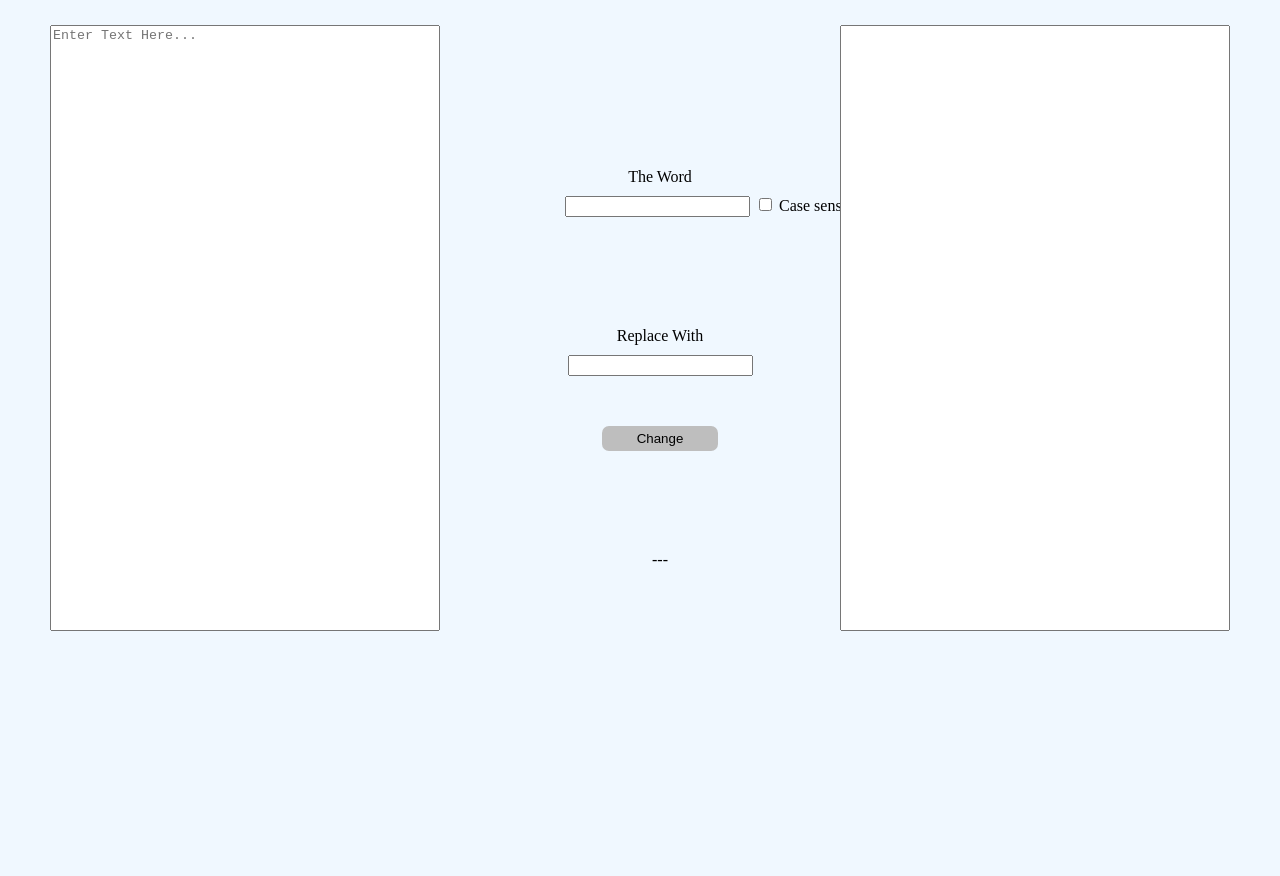
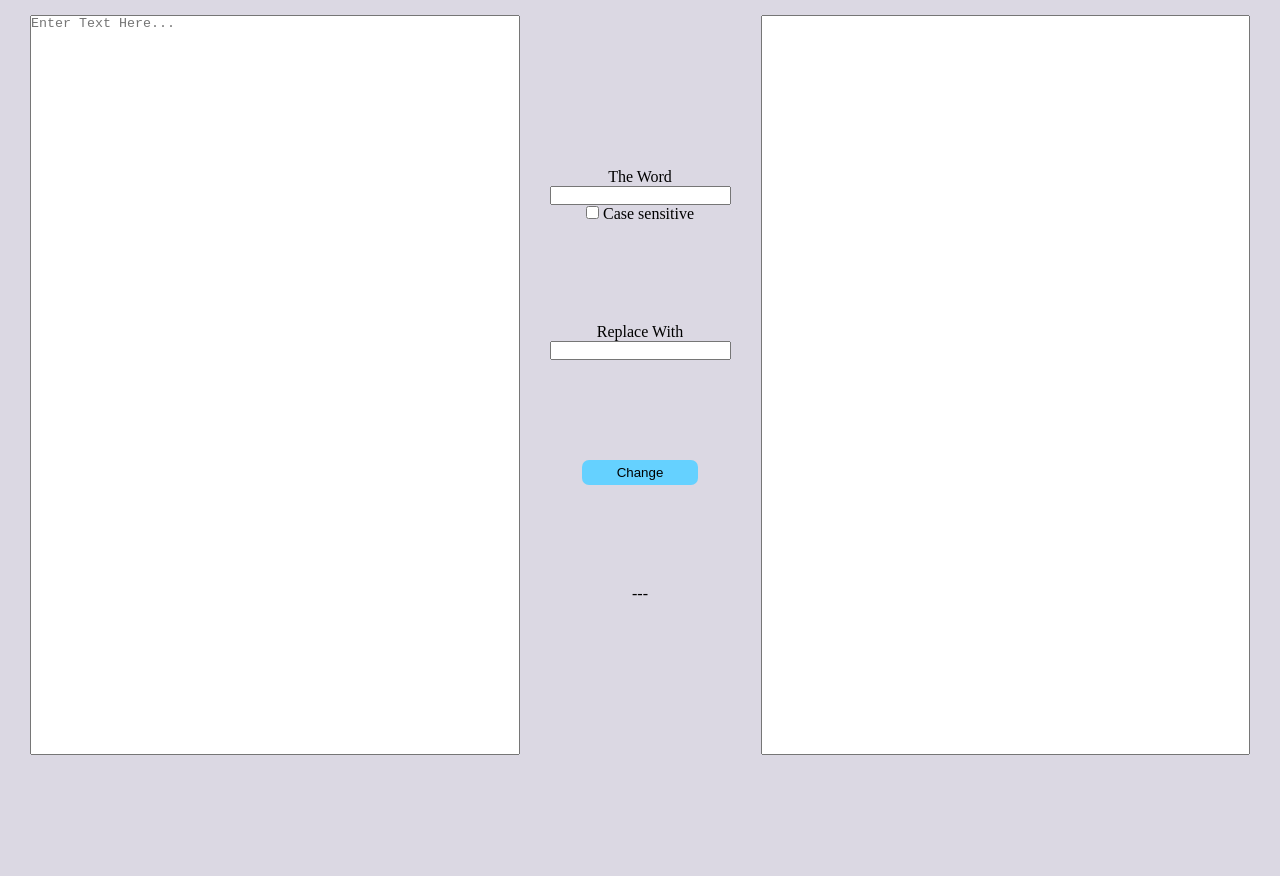
Before and after one commit to SolymanSA/SolymanAlsaid, a plain HTML site: page site3/index.html in a window 1280 px wide. Shown: the part 92-968 px from the top of the page. After the commit the page ends 877 px from the top, so only its background shows below. Drawn offline with Linux system fonts and the light colour scheme.

Commit message:
first commit

```diff
--- a/site3/css/first.css
+++ b/site3/css/first.css
@@ -1,103 +1,72 @@
-body {
+* {
     margin: 0;
     padding: 0;
-    background-color: aliceblue;
+    box-sizing: border-box;
+}
+body {
+    background-color: #dbd8e3;
+}
 
+.mid {
+    text-align: center;
 }
 
 section {
-text-align: center;
-}
-
-ul {
-    list-style-type: none;
-}
-
-li {
-position: relative;
-top: 180px;
+    display: flex;
+    align-items: center;
+    justify-content: center;
+    min-height: 100vh;
 }
 
 #input1 {
-    width: 30%;
-    height: 600px;
-    margin: 50px 0px 0px 50px;
+    align-self: stretch;
+    margin: 30px;
+    width: 500px;
     line-break: auto;
     resize: none;
-    position: relative;
-    bottom: 430px;
-
 }
 
 #input2 {
-    width: 30%;
-    height: 600px;
-    margin: 50px 50px 0px 0px;
+    align-self: stretch;
+    margin: 30px;
+    width: 500px;
     line-break: auto;
-    float: right;
     resize: none;
-    position: relative;
-    bottom: 430px;
 }
 
-#check {
-    position: relative;
-    left: 60px;
-}
-#checkl {
-    -webkit-user-select: none;  /* Chrome all / Safari all */
-    -moz-user-select: none;     /* Firefox all */
-    -ms-user-select: none;      /* IE 10+ */
-    user-select: none;
-    position: relative;
-    left: 60px;
+.mid > * {
+    margin: 100px 0px;
 }
 
-#wordInput {
-    margin: 10px 0px 110px 0px;
-    position: relative;
-    left: 55px;
-}
-
-#changeInput {
-    margin: 10px 0px 50px 0px;
-}
-
-button {
-    -webkit-user-select: none;  /* Chrome all / Safari all */
-    -moz-user-select: none;     /* Firefox all */
-    -ms-user-select: none;      /* IE 10+ */
+.mid button {
+    -webkit-user-select: none;
+    -moz-user-select: none;
+    -ms-user-select: none;
     user-select: none;
-    background-color:#bebebe;
+    background-color:#65d1ff;
     outline: none;
-    padding: 5px 35px 5px 35px;
+    padding: 5px 35px;
     border: none;
     border-radius: 7px;
     cursor: pointer;
 }
 
-button:hover {
-    background-color: #cccaca;
+.mid button:hover {
+    background-color: #a7e5ff;
   }
-button:active {
-    background-color: #868282;
+  .mid button:active {
+    background-color: #54b0d8;
   }
 
-div {
-    margin-top: 100px;
-}
+@media screen and (max-width: 560px) {
+    section {
+        flex-wrap: wrap;
+    }
 
-@media screen and (max-width: 940px) {
-#input1 {
-    bottom: 0px;
-}
-#input2 {
-    bottom: 0px;
-}
-#counter {
-position: relative;
-bottom: 150px;
-}
+    #input1 , #input2 {
+        height: 300px;
+    }
 
 
-}
+
+    }
--- a/site3/index.html
+++ b/site3/index.html
@@ -1,5 +1,6 @@
 <!DOCTYPE html>
 <html lang="en">
+
 <head>
     <meta charset="UTF-8">
     <meta name="viewport" content="width=device-width, initial-scale=1.0">
@@ -7,25 +8,43 @@
 
     <link href="css/first.css" rel="stylesheet">
 </head>
+
 <body>
-    <h1 style="text-align: center;">Find And Change</h1>
+    <h1 style="text-align: center; margin-top: 40px;">Find And Change</h1>
 
     <section>
+        <textarea id="input1" type="text" placeholder="Enter Text Here..."></textarea>
 
-        <ul>
-            <li>The Word</li>
-            <li ><input id="wordInput" type="text" ><input id="check" type="checkbox"> <label for="check" id="checkl"> Case sensitive</label></li>
-            <li>Replace With</li>
-            <li><input id="changeInput" type="text"></li>
-            <li><button onclick="change()">Change</button></li>
-            <li><div id="counter">---</div> </li>
-        </ul>
+        <div class="mid">
+            <div>
+                <div>The Word</div>
+                <div><input id="wordInput" type="text"></div>
+                <div><input id="check" type="checkbox"> <label for="check" id="checkl"> Case sensitive</label></div>
+            </div>
+
+            <div>
+                <div>Replace With</div>
+                <div><input id="changeInput" type="text"></div>
+            </div>
+
+            <div>
+                <button onclick="change()">Change</button>
+            </div>
+
+            <div>
+                <div id="counter">---</div>
+            </div>
+        </div>
+
+        <textarea id="input2" type="text"></textarea>
+
     </section>
 
 
-    <textarea id="input1" type="text" placeholder="Enter Text Here..."></textarea>
-    <textarea id="input2" type="text"></textarea>
+
+
 
     <script src="js/first.js"></script>
 </body>
+
 </html>
```
